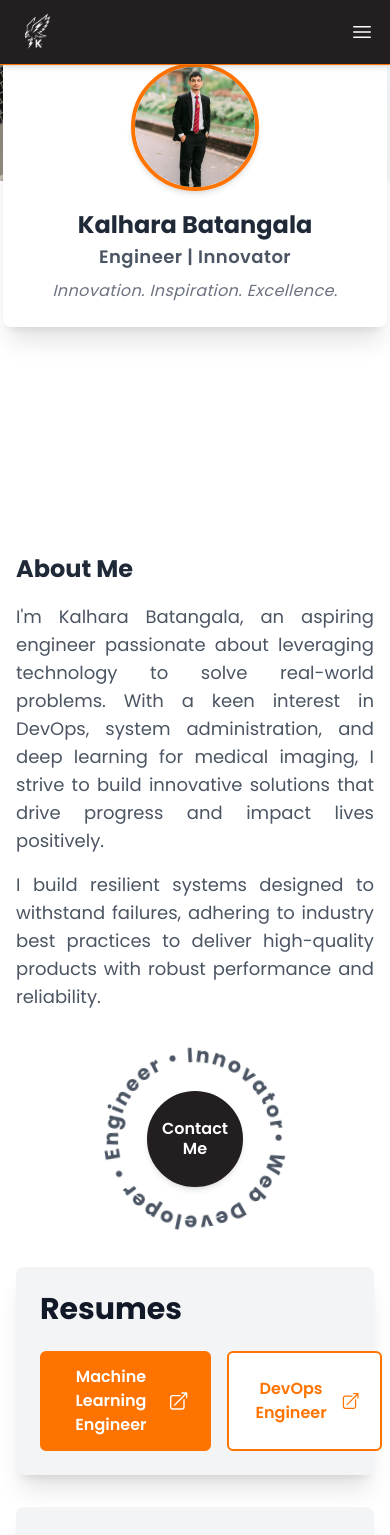
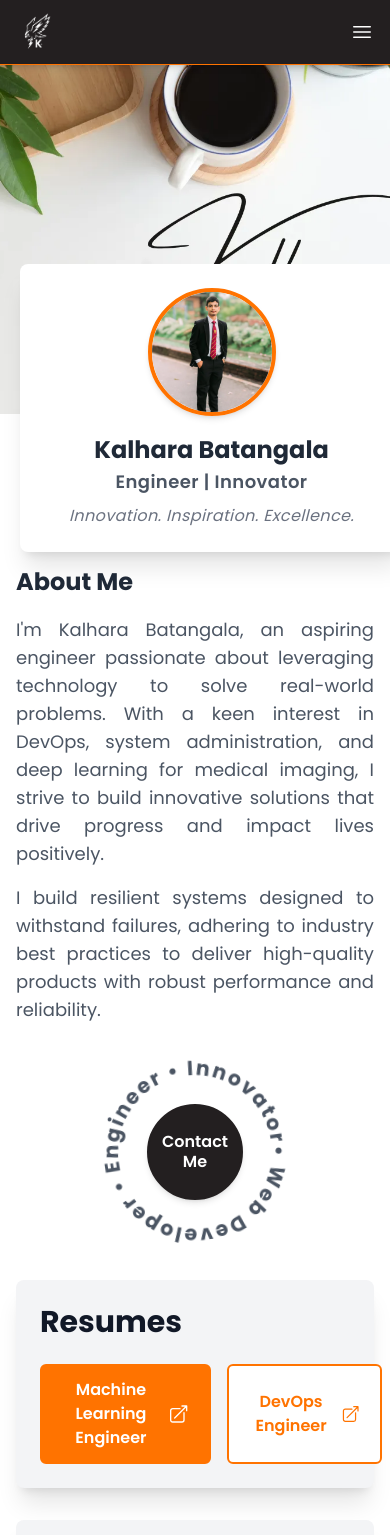
Before and after one commit to KalharaBatangala/portfolio-next, a Next.js app: page / in a window 390 px wide. Shown: the top 1535 px of the page. Built offline with nearby package versions, Linux system fonts and the light colour scheme.

Commit message:
Fixed issues

```diff
--- a/src/app/page.tsx
+++ b/src/app/page.tsx
@@ -1,79 +1,3 @@
-
-// import Image from 'next/image';
-// import EnthusiasmCard from '@/components/Home/EnthusiasmCard';
-// import ResumeCard from '@/components/Home/ResumeCard';
-// import RotatingContact from '@/components/Common/RotatingContact';
-// import ProfileCard from '@/components/Home/ProfileCard';
-// import bannerImage from '/public/assets/Portfolio-banner.webp'; // Static import
-
-// export default function Home() {
-//   return (
-//     <div className="relative w-full min-h-screen bg-transparent dark:bg-gray-900 font-poppins">
-//       {/* Banner */}
-//       <div className="mt-16 pt-12 px-12 relative overflow-hidden md:h-[350px] h-auto aspect-[10/3] md:aspect-auto" >
-//         <Image
-//           src={bannerImage} // Use static import  style={{ height: '350px' }}
-//           alt="Portfolio Banner"
-//           fill
-//           //sizes="100vw"
-//           sizes="(max-width: 768px) 100vw, 1200px" // Optimize for mobile and desktop
-//           priority
-//           placeholder="blur"
-//           //className="object-cover object-bottom"
-//           className="object-contain md:object-cover object-bottom"
-//         />
-//       </div>
-
-//       {/* Profile Card */}
-//       <ProfileCard />
-
-//       {/* Main Content */}
-//       <div className="relative mt-[150px] mb-8 max-w-7xl mx-auto px-4 sm:px-6 lg:px-8 flex flex-col md:flex-row gap-8">
-//         {/* Left: About Me */}
-//         <div className="flex-1">
-//           <h3 className="text-2xl font-bold text-gray-800 dark:text-gray-100 mb-4">
-//             About Me
-//           </h3>
-//           <p className="text-lg text-gray-600 dark:text-gray-300 text-justify">
-//             I&apos;m Kalhara Batangala, an aspiring engineer passionate about
-//             leveraging technology to solve real-world problems. With a keen
-//             interest in DevOps, system administration, and deep learning for
-//             medical imaging, I strive to build innovative solutions that drive
-//             progress and impact lives positively.
-//           </p>
-//           <p className="mt-4 text-lg text-gray-600 dark:text-gray-300 text-justify">
-//             I build resilient systems designed to withstand failures, adhering
-//             to industry best practices to deliver high-quality products with
-//             robust performance and reliability.
-//           </p>
-
-//           {/* Rotating Contact Below About Me */}
-//           <div className="mt-8 flex justify-center md:justify-start">
-//             <RotatingContact />
-//           </div>
-//         </div>
-
-//         {/* Divider */}
-//         <div
-//           className="hidden md:block border-l border-secondary h-auto self-stretch"
-//           style={{
-//             maskImage:
-//               'linear-gradient(to bottom, black 0%, transparent 100%)',
-//             WebkitMaskImage:
-//               'linear-gradient(to bottom, black 0%, transparent 100%)',
-//           }}
-//         />
-
-//         {/* Right: Resume & Enthusiasm */}
-//         <div className="flex flex-col max-w-sm w-full md:ml-auto gap-8">
-//           <ResumeCard />
-//           <EnthusiasmCard />
-//         </div>
-//       </div>
-//     </div>
-//   );
-// }
-
 
 import Image from 'next/image';
 import EnthusiasmCard from '@/components/Home/EnthusiasmCard';
@@ -85,27 +9,26 @@ import bannerImage from '/public/assets/Portfolio-banner.webp'; // Static import
 export default function Home() {
   return (
     <div className="relative w-full min-h-screen bg-transparent dark:bg-gray-900 font-poppins">
-      {/* Header Wrapper for Banner and Profile Card */}
-      <div className="relative mt-16 pb-[120px] md:pb-[150px]">
       {/* Banner */}
-        <div className="pt-12 px-4 sm:px-12 relative overflow-hidden md:h-[350px] h-auto aspect-[10/3] md:aspect-auto">
+      <div className="mt-16 pt-12 px-12 relative overflow-hidden " style={{ height: '350px' }} >
+
         <Image
-            src={bannerImage}
+          src={bannerImage} // Use static import
           alt="Portfolio Banner"
           fill
-            sizes="(max-width: 768px) 100vw, 1200px"
+          sizes="100vw"
           priority
           placeholder="blur"
-            className="object-contain md:object-cover object-bottom"
+          className="object-cover object-bottom"
         />
+
       </div>
 
       {/* Profile Card */}
       <ProfileCard />
-      </div>
 
       {/* Main Content */}
-      <div className="relative mt-[250px] md:mt-[150px] mb-8 max-w-7xl mx-auto px-4 sm:px-6 lg:px-8 flex flex-col md:flex-row gap-8">
+      <div className="relative mt-[150px] mb-8 max-w-7xl mx-auto px-4 sm:px-6 lg:px-8 flex flex-col md:flex-row gap-8">
         {/* Left: About Me */}
         <div className="flex-1">
           <h3 className="text-2xl font-bold text-gray-800 dark:text-gray-100 mb-4">
--- a/src/components/Home/ProfileCard.tsx
+++ b/src/components/Home/ProfileCard.tsx
@@ -1,81 +1,10 @@
-// 'use client';
-
-// import Image from 'next/image';
-// import { useState } from 'react';
-// import profilePic from '/public/assets/profile-pic.webp'; // Static import
-
-// export default function ProfileCardWithZoom() {
-//   const [isZoomed, setIsZoomed] = useState(false);
-//   const [isClosing, setIsClosing] = useState(false);
-
-//   const handleClose = () => {
-//     setIsClosing(true);
-//     setTimeout(() => {
-//       setIsZoomed(false);
-//       setIsClosing(false);
-//     }, 300);
-//   };
-
-//   return (
-//     <>
-//       {/* Profile Card */}
-//       <div
-//         className="absolute top-[200px] left-[5%] sm:left-[10%] md:left-[15%] transform transition-transform duration-300 hover:scale-105 bg-white dark:bg-gray-800 p-6 rounded-lg shadow-xl max-w-sm w-full cursor-pointer"
-//         onClick={() => setIsZoomed(true)}
-//       >
-//         <Image
-//           src={profilePic} // Use static import
-//           alt="Profile"
-//           width={160}
-//           height={160}
-//           sizes="(max-width: 640px) 128px, 160px"
-//           priority
-//           placeholder="blur"
-//           className="w-32 h-32 sm:w-40 sm:h-40 rounded-full border-4 border-secondary dark:border-secondary shadow-md mx-auto sm:mx-0 object-cover cursor-pointer"
-//         />
-//         <h1 className="mt-4 text-2xl sm:text-3xl font-bold text-gray-800 dark:text-gray-100 text-center sm:text-left">
-//           Kalhara Batangala
-//         </h1>
-//         <h2 className="text-lg sm:text-xl font-semibold tracking-wide text-gray-600 dark:text-gray-300 text-center sm:text-left">
-//           Engineer | Innovator
-//         </h2>
-//         <p className="mt-2 text-base italic tracking-wide text-gray-500 dark:text-gray-400 text-center sm:text-left">
-//           Innovation. Inspiration. Excellence.
-//         </p>
-//       </div>
-
-//       {/* Zoom Modal */}
-//       {isZoomed && (
-//         <div
-//           className="fixed inset-0 bg-primary dark:bg-gray-900 bg-opacity-75 dark:bg-opacity-90 flex items-center justify-center z-50"
-//           onClick={handleClose}
-//         >
-//           <Image
-//             src={profilePic} // Use static import
-//             alt="Zoomed Profile"
-//             width={350}
-//             height={350}
-//             sizes="350px"
-//             placeholder="blur"
-//             className={`object-contain rounded-xl shadow-lg transition-transform duration-300 ${
-//               isClosing ? 'animate-zoom-out' : 'animate-zoom-in'
-//             }`}
-//             onClick={(e) => e.stopPropagation()}
-//           />
-//         </div>
-//       )}
-//     </>
-//   );
-// }
-
-
 'use client';
 
 import Image from 'next/image';
 import { useState } from 'react';
 import profilePic from '/public/assets/profile-pic.webp'; // Static import
 
-export default function ProfileCard() {
+export default function ProfileCardWithZoom() {
   const [isZoomed, setIsZoomed] = useState(false);
   const [isClosing, setIsClosing] = useState(false);
 
@@ -91,11 +20,11 @@ export default function ProfileCard() {
     <>
       {/* Profile Card */}
       <div
-        className="absolute inset-x-0 md:left-[15%] top-[50%] -translate-y-1/2 w-full max-w-sm mx-auto md:mx-0 bg-white dark:bg-gray-800 p-6 rounded-lg shadow-xl z-20 cursor-pointer transition-transform duration-300 hover:scale-105"
+        className="absolute top-[200px] left-[5%] sm:left-[10%] md:left-[15%] transform transition-transform duration-300 hover:scale-105 bg-white dark:bg-gray-800 p-6 rounded-lg shadow-xl max-w-sm w-full cursor-pointer"
         onClick={() => setIsZoomed(true)}
       >
         <Image
-          src={profilePic}
+          src={profilePic} // Use static import
           alt="Profile"
           width={160}
           height={160}
@@ -120,15 +49,9 @@ export default function ProfileCard() {
         <div
           className="fixed inset-0 bg-primary dark:bg-gray-900 bg-opacity-75 dark:bg-opacity-90 flex items-center justify-center z-50"
           onClick={handleClose}
-          role="dialog"
-          aria-label="Zoomed profile image modal"
-        >
-          <div
-            className="relative"
-            onClick={(e) => e.stopPropagation()}
         >
           <Image
-              src={profilePic}
+            src={profilePic} // Use static import
             alt="Zoomed Profile"
             width={350}
             height={350}
@@ -137,28 +60,8 @@ export default function ProfileCard() {
             className={`object-contain rounded-xl shadow-lg transition-transform duration-300 ${
               isClosing ? 'animate-zoom-out' : 'animate-zoom-in'
             }`}
+            onClick={(e) => e.stopPropagation()}
           />
-            <button
-              className="absolute top-2 right-2 text-white bg-gray-800 bg-opacity-50 rounded-full p-1 hover:bg-opacity-75 focus:outline-none focus:ring-2 focus:ring-secondary"
-              onClick={handleClose}
-              aria-label="Close zoomed image"
-            >
-              <svg
-                className="w-6 h-6"
-                fill="none"
-                stroke="currentColor"
-                viewBox="0 0 24 24"
-                xmlns="http://www.w3.org/2000/svg"
-              >
-                <path
-                  strokeLinecap="round"
-                  strokeLinejoin="round"
-                  strokeWidth="2"
-                  d="M6 18L18 6M6 6l12 12"
-                />
-              </svg>
-            </button>
-          </div>
         </div>
       )}
     </>
```
Lines whose indentation alone changed are shown as unchanged.
